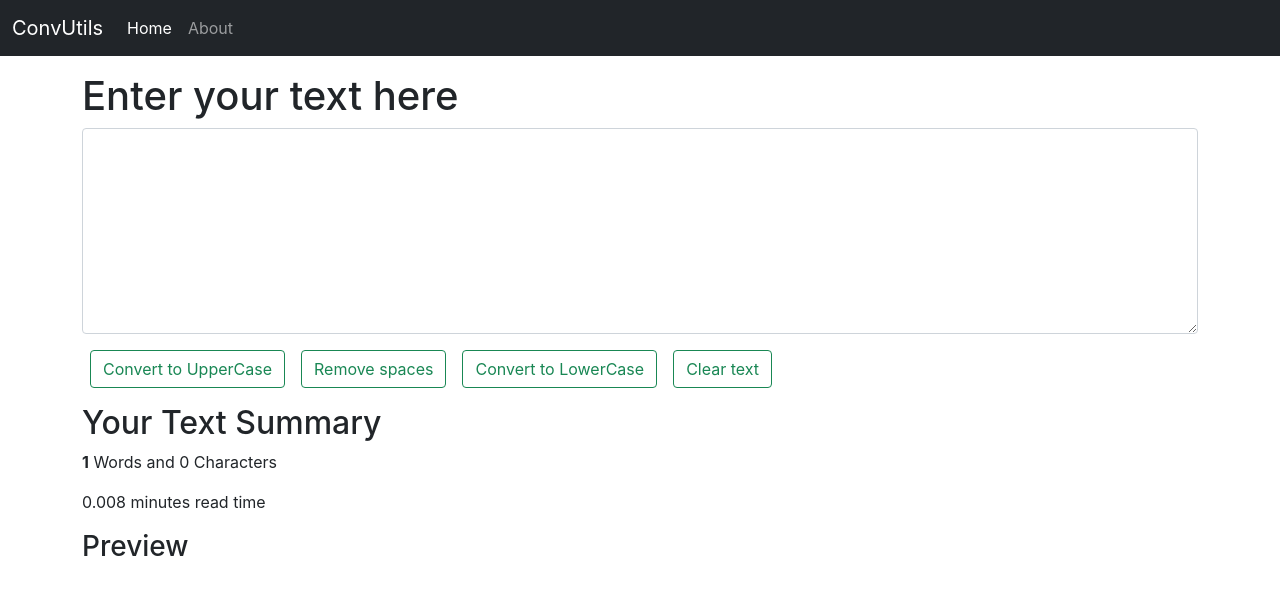
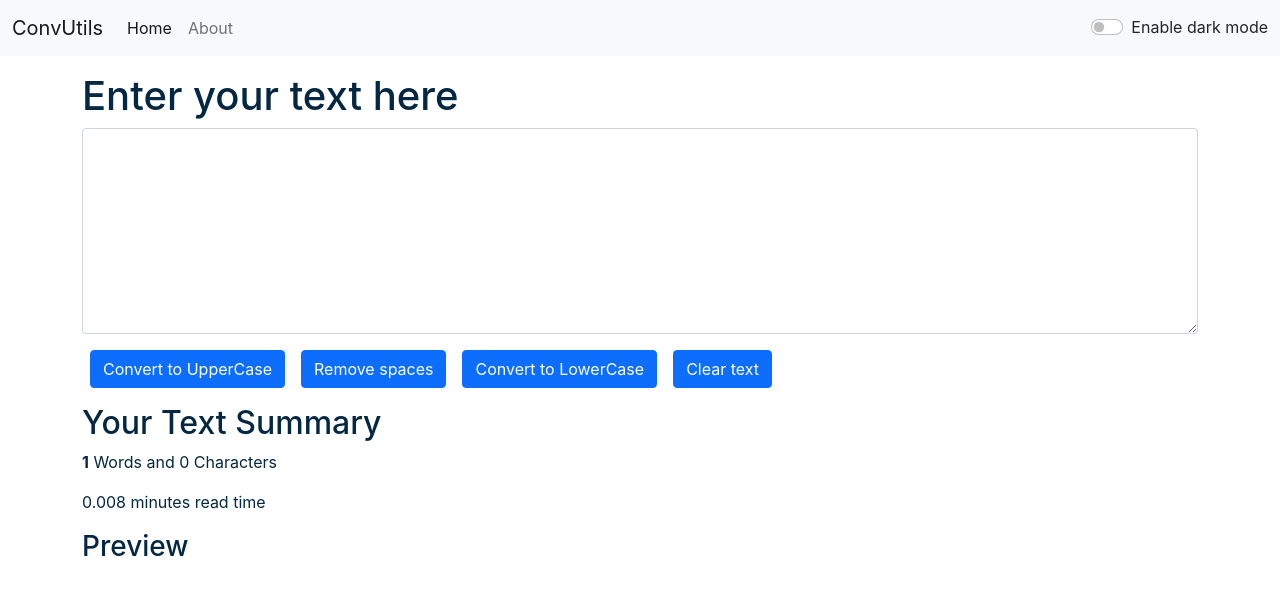
Before and after one commit to Tusharrgrg/convutils, a React (Create React App) app: page / in a window 1280 px wide. Shown: the top 594 px of the page. Built offline with nearby package versions, Linux system fonts and the light colour scheme.

Commit message:
add dark mode feature

```diff
--- a/src/App.js
+++ b/src/App.js
@@ -1,14 +1,26 @@
+import { useState } from "react";
 import "./App.css";
 // import About from "./components/About";
 import Navbar from "./components/Navbar";
 import TextField from "./components/TextField";
 
 function App() {
+
+  const [mode,setMode] = useState('light');
+
+  const toggleMode =()=>{
+    if(mode === 'light'){
+      setMode('dark');
+      document.body.style.backgroundColor = '#042743';
+    }else{
+      setMode('light');;
+      document.body.style.backgroundColor = 'white';
+    }
+  }
   return (
     <>
-      {/* <Navbar title ="ConvUtils" about = "About"/> */}
-      <Navbar title = "ConvUtils"/>
-      <TextField heading ="Enter your text here"/>
+      <Navbar title = "ConvUtils" mode = {mode} toggleMode = {toggleMode}/>
+      <TextField heading ="Enter your text here" mode = {mode}/>
       {/* <About/> */}
     </>
   );
--- a/src/components/Navbar.js
+++ b/src/components/Navbar.js
@@ -2,9 +2,10 @@
 import PropTypes from 'prop-types'
 
 export default function Navbar(props) {
+
   return (
     <>
-      <nav className="navbar navbar-expand-lg navbar-dark bg-dark">
+      <nav className={`navbar navbar-expand-lg navbar-${props.mode} bg-${props.mode}`}>
         <div className="container-fluid">
           <a className="navbar-brand" href="/">{props.title}</a>
           <button className="navbar-toggler" type="button" data-bs-toggle="collapse" data-bs-target="#navbarSupportedContent"aria-controls="navbarSupportedContent"aria-expanded="false"aria-label="Toggle navigation">
@@ -23,6 +24,10 @@
               <input className="form-control me-2"type="search"placeholder="Search"aria-label="Search"/>
               <button className="btn btn-outline-success" type="submit">Search</button>
             </form> */}
+              <div className={`form-check form-switch text-${props.mode === 'light'?'dark':'light'}`}>
+                <input className="form-check-input" onClick={props.toggleMode} type="checkbox" id="flexSwitchCheckDefault"/>
+                <label className="form-check-label" htmlFor="flexSwitchCheckDefault">Enable {props.mode === 'light'?'dark':'light'} mode</label>
+              </div>
           </div>
         </div>
       </nav>
--- a/src/components/TextField.js
+++ b/src/components/TextField.js
@@ -4,54 +4,58 @@
 export default function TextField(props) {
 
     // this function convert text to uppercase letters
-    const handleUpClick = ()=>{
+    const handleUpClick = () => {
         let newText = text.toUpperCase();
         setText(newText);
     }
 
     // this function convert text to uppercase letters
-    const handleLoClick = ()=>{
+    const handleLoClick = () => {
         let newText = text.toLowerCase();
         setText(newText);
     }
 
     // this function remove spaces from text
-    const handleSpClick = ()=>{
-        let newText = text.replaceAll(" ","");
+    const handleSpClick = () => {
+        let newText = text.replaceAll(" ", "");
         setText(newText);
     }
 
-     // this function remove spaces from text
-     const handleClearClick = ()=>{
+    // this function remove spaces from text
+    const handleClearClick = () => {
         let newText = '';
         setText(newText);
     }
 
-    const handleOnChange = (event)=>{
+    const handleOnChange = (event) => {
         setText(event.target.value);
     }
+    let styles = {
+        color: props.mode === 'light' ? '#042743' : 'white'
+    }
 
-
-    const[text , setText] = useState("");
+    const [text, setText] = useState("");
     return (
         <>
-            <div className="container my-3">
-                <h1>{props.heading}</h1>
+            <div className="container my-3" style={styles}>
+                <h1 style={styles}>{props.heading}</h1>
                 <div class="mb-3">
-                    <textarea className ="form-control" value={text} onChange={handleOnChange} id="exampleFormControlTextarea1" rows="8"></textarea>
+                    <textarea className="form-control" style={{
+                        backgroundColor: props.mode === 'light' ? 'white' : '#042743', color: props.mode === 'light' ? 'black' : 'white'
+                    }} value={text} onChange={handleOnChange} id="exampleFormControlTextarea1" rows="8"></textarea>
                 </div>
-                <button className="btn btn-outline-success mx-2" onClick={handleUpClick}>Convert to UpperCase</button>
-                <button className="btn btn-outline-success mx-2" onClick={handleSpClick}>Remove spaces</button>
-                <button className="btn btn-outline-success mx-2" onClick={handleLoClick}>Convert to LowerCase</button>
-                <button className="btn btn-outline-success mx-2" onClick={handleClearClick}>Clear text</button>
+                <button className="btn btn-primary mx-2"  onClick={handleUpClick}>Convert to UpperCase</button>
+                <button className="btn btn-primary mx-2" onClick={handleSpClick}>Remove spaces</button>
+                <button className="btn btn-primary mx-2" onClick={handleLoClick}>Convert to LowerCase</button>
+                <button className="btn btn-primary mx-2" onClick={handleClearClick}>Clear text</button>
             </div>
 
-            <div className="container my-3">
+            <div className="container my-3" style={styles}>
                 <h2 >Your Text Summary</h2>
                 <p className=""><span className="fw-bold">{text.split(" ").length}</span> Words and {text.length} Characters</p>
-                <p>{ 0.008 * text.split(" ").length} minutes read time</p>
+                <p >{0.008 * text.split(" ").length} minutes read time</p>
                 <h3>Preview</h3>
-                <p>{text}</p>
+                <p >{text}</p>
             </div>
 
         </>
```
